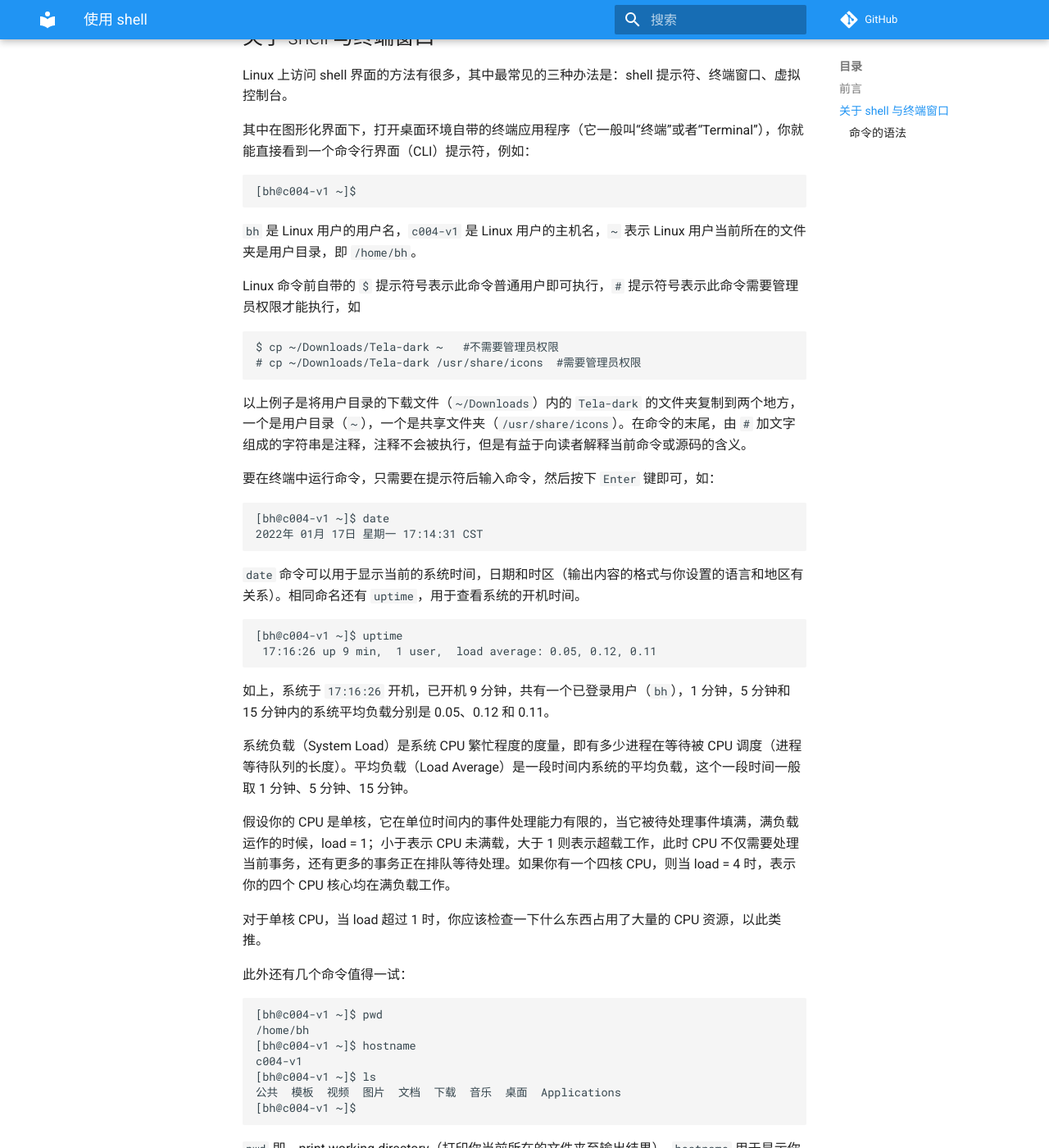
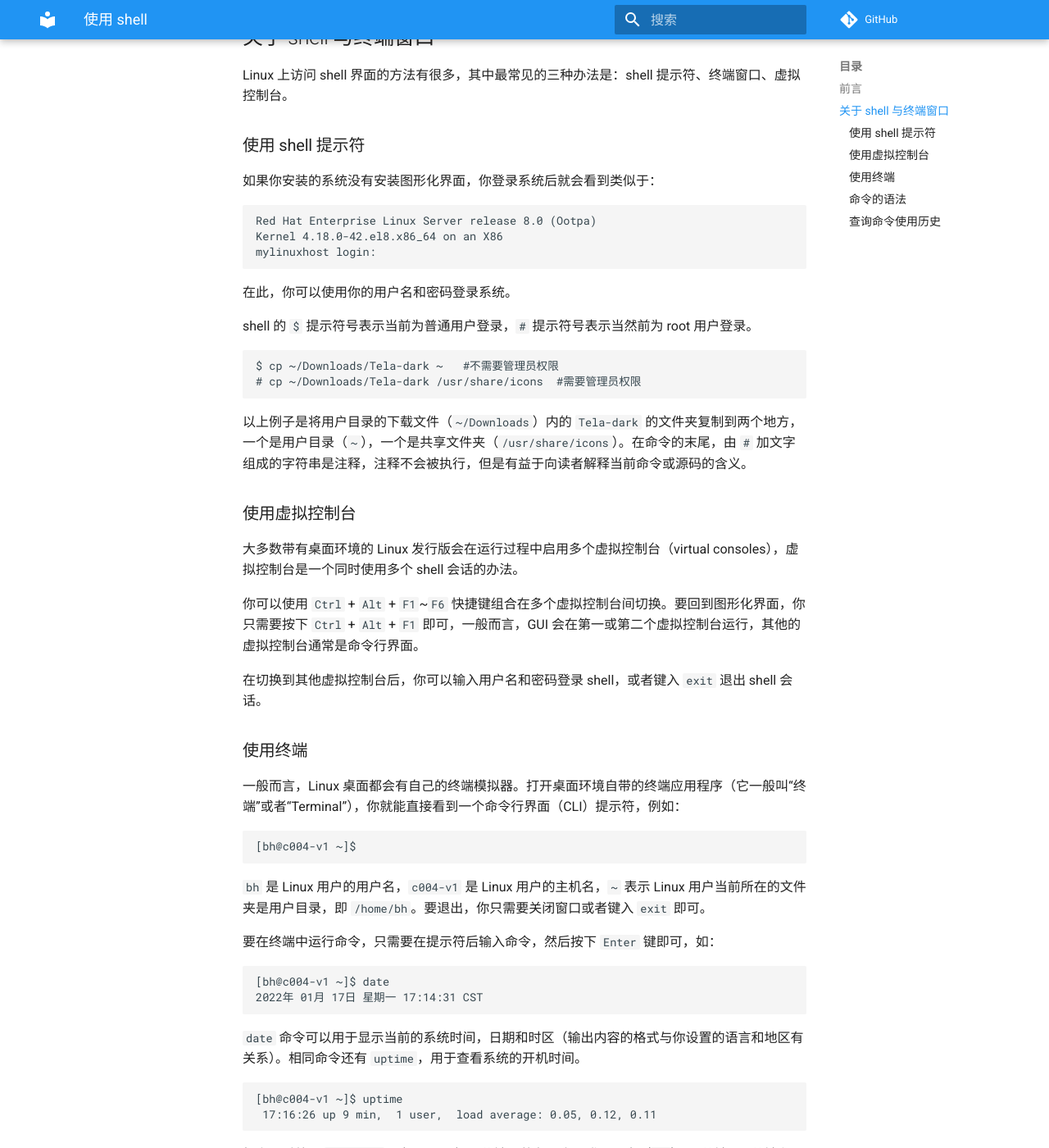
Before and after one commit to linuxhitchhiker/THGLG, an MkDocs documentation site: the page built from docs/advanced/shell/base1.md, in a window 1280 px wide and 1400 px high, scrolled down 678 px. Shown: the whole window at 82% size. Built offline with MkDocs 1.6.1 and Material for MkDocs 9.7.7, drawn with Linux system fonts in a browser that asks for light colours; comment, search, counter and statistics services are not loaded; some of the changed text lies outside the part shown.

Commit message:
Update base1.md

````diff
--- a/docs/advanced/shell/base1.md
+++ b/docs/advanced/shell/base1.md
@@ -22,15 +22,19 @@ title: "使用 shell"
 
 Linux 上访问 shell 界面的方法有很多，其中最常见的三种办法是：shell 提示符、终端窗口、虚拟控制台。
 
-其中在图形化界面下，打开桌面环境自带的终端应用程序（它一般叫“终端”或者“Terminal”），你就能直接看到一个命令行界面（CLI）提示符，例如：
+### 使用 shell 提示符
+
+如果你安装的系统没有安装图形化界面，你登录系统后就会看到类似于：
 
 ```
-[bh@c004-v1 ~]$
+Red Hat Enterprise Linux Server release 8.0 (Ootpa)
+Kernel 4.18.0-42.el8.x86_64 on an X86
+mylinuxhost login:
 ```
 
-`bh` 是 Linux 用户的用户名，`c004-v1` 是 Linux 用户的主机名，`~` 表示 Linux 用户当前所在的文件夹是用户目录，即 `/home/bh`。
+在此，你可以使用你的用户名和密码登录系统。
 
-Linux 命令前自带的 `$` 提示符号表示此命令普通用户即可执行，`#` 提示符号表示此命令需要管理员权限才能执行，如
+shell 的 `$` 提示符号表示当前为普通用户登录，`#` 提示符号表示当然前为 root 用户登录。
 
 ```
 $ cp ~/Downloads/Tela-dark ~   #不需要管理员权限
@@ -39,6 +43,25 @@ $ cp ~/Downloads/Tela-dark ~   #不需要管理员权限
 
 以上例子是将用户目录的下载文件（`~/Downloads`）内的 `Tela-dark` 的文件夹复制到两个地方，一个是用户目录（`~`），一个是共享文件夹（`/usr/share/icons`）。在命令的末尾，由 `#` 加文字组成的字符串是注释，注释不会被执行，但是有益于向读者解释当前命令或源码的含义。
 
+### 使用虚拟控制台
+
+大多数带有桌面环境的 Linux 发行版会在运行过程中启用多个虚拟控制台（virtual consoles），虚拟控制台是一个同时使用多个 shell 会话的办法。
+
+你可以使用 `Ctrl` + `Alt` + `F1`~`F6` 快捷键组合在多个虚拟控制台间切换。要回到图形化界面，你只需要按下 `Ctrl` + `Alt` + `F1` 即可，一般而言，GUI 会在第一或第二个虚拟控制台运行，其他的虚拟控制台通常是命令行界面。
+
+在切换到其他虚拟控制台后，你可以输入用户名和密码登录 shell，或者键入 `exit` 退出 shell 会话。
+
+### 使用终端
+
+一般而言，Linux 桌面都会有自己的终端模拟器。打开桌面环境自带的终端应用程序（它一般叫“终端”或者“Terminal”），你就能直接看到一个命令行界面（CLI）提示符，例如：
+
+```
+[bh@c004-v1 ~]$
+```
+
+`bh` 是 Linux 用户的用户名，`c004-v1` 是 Linux 用户的主机名，`~` 表示 Linux 用户当前所在的文件夹是用户目录，即 `/home/bh`。要退出，你只需要关闭窗口或者键入 `exit` 即可。
+
+
 要在终端中运行命令，只需要在提示符后输入命令，然后按下 `Enter` 键即可，如：
 
 ```
@@ -57,9 +80,7 @@ $ cp ~/Downloads/Tela-dark ~   #不需要管理员权限
 
 系统负载（System Load）是系统 CPU 繁忙程度的度量，即有多少进程在等待被 CPU 调度（进程等待队列的长度）。平均负载（Load Average）是一段时间内系统的平均负载，这个一段时间一般取 1 分钟、5 分钟、15 分钟。
 
-假设你的 CPU 是单核，它在单位时间内的事件处理能力有限的，当它被待处理事件填满，满负载运作的时候，load = 1；小于表示 CPU 未满载，大于 1 则表示超载工作，此时 CPU 不仅需要处理当前事务，还有更多的事务正在排队等待处理。如果你有一个四核 CPU，则当 load = 4 时，表示你的四个 CPU 核心均在满负载工作。
-
-对于单核 CPU，当 load 超过 1 时，你应该检查一下什么东西占用了大量的 CPU 资源，以此类推。
+假设你的 CPU 是单核，它在单位时间内的事件处理能力有限的，当它被待处理事件填满，满负载运作的时候，load = 1；小于表示 CPU 未满载，大于 1 则表示超载工作，此时 CPU 不仅需要处理当前事务，还有更多的事务正在排队等待处理。如果你有一个四核 CPU，则当 load = 4 时，表示你的四个 CPU 核心均在满负载工作。对于单核 CPU，当 load 超过 1 时，你应该检查一下什么东西占用了大量的 CPU 资源，以此类推。
 
 此外还有几个命令值得一试：
 
@@ -70,7 +91,6 @@ $ cp ~/Downloads/Tela-dark ~   #不需要管理员权限
 c004-v1
 [bh@c004-v1 ~]$ ls
 公共  模板  视频  图片  文档  下载  音乐  桌面  Applications
-[bh@c004-v1 ~]$
 ```
 
 `pwd` 即，print working directory（打印你当前所在的文件夹至输出结果），`hostname` 用于显示你的主机名，`ls` 用于显示你所在文件夹的所有文件。
@@ -116,7 +136,7 @@ $ tar -cvf test.tar FolderA
 Linux c004-v1 5.15.14-200.fc35.x86_64 #1 SMP Tue Jan 11 16:49:27 UTC 2022 x86_64 x86_64 x86_64 GNU/Linux
 ```
 
-`id` 可用于查看你的用户名，加入的用户组，`who` 可以用于查阅你的用户名，登录的终端和时间。如下：
+`id` 可用于查看你的用户名，加入的用户组，`who` 可以用于查阅你的用户名，登录的终端和时间，类似的还有 `whoami`。如下：
 
 ```
 [bh@c004-v1 ~]$ who
@@ -128,3 +148,9 @@ bh       tty1         2022-01-17 17:06 (:0)
 如上，当你登录 Linux 的时候，Linux 会使用一系列的信息（用户名，组名，ID 等）识别你，跟踪你的活动。在此例中，数字化的用户 ID（UID）是 1000，用户 `bh` 所在的主要用户组是 `bh`，其组 ID（gid）是 1000。`bh` 还是 `wheel` 组（gid=10）的成员（即系统管理员）。
 
 - 一般而言，用户所在的组应该是 `users`，但 Fedora 和 RHEL 及其衍生发行版都是采用 [User Private Groups](https://web.mit.edu/rhel-doc/3/rhel-rg-en-3/s1-users-groups-private-groups.html)，所以用户名通常和用户首要组相同。
+
+### 查询命令使用历史
+
+人是有极限的，记不住太多的东西。所以你需要知道如何查询你之前干了什么，以及那一串长长的字母究竟是怎么打才能正确运行。
+
+你可以使用 `history` 查询你最近输过的命令。然后用鼠标选中复制，然后使用 `Ctrl` + `Shift` + `V` 快捷键组合将内容复制到终端中。或者你可以使用方向键 `↑` 和 `↓` 显示你之前输过的命令。
````
Also changed, not shown: other parts of docs/advanced/shell/base1.md (+1 -1 lines).
